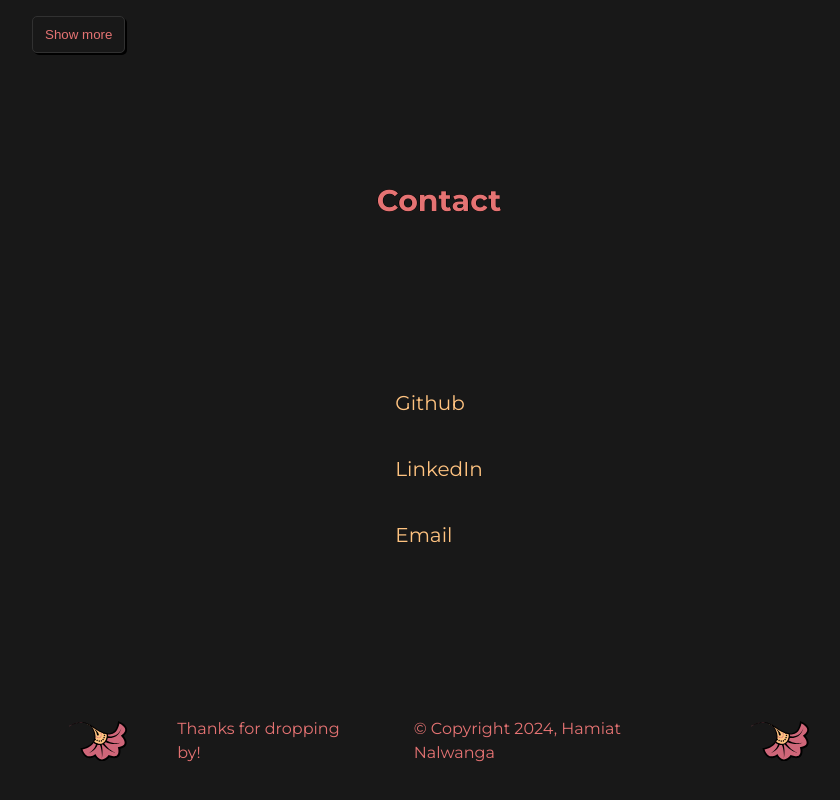
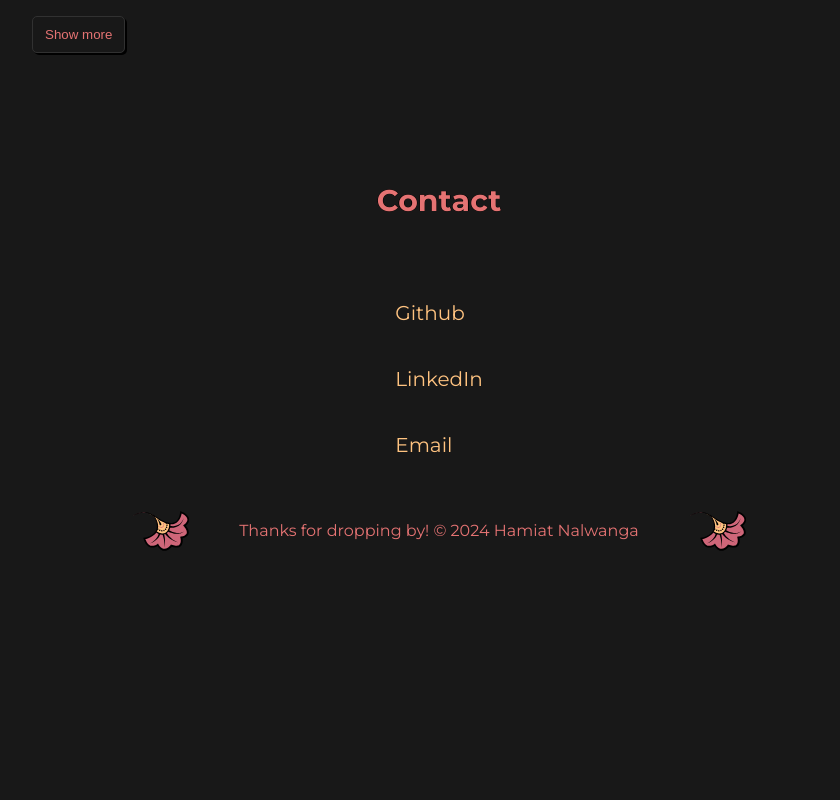
Before and after one commit to hamiat/folio, a React (Create React App) app: page / in a window 1280 px wide. Shown: the part 1180-1980 px from the top of the page, without its empty margins (201-1041 px from the left). After the commit the page ends 1769 px from the top, so only its background shows below. Built offline with nearby package versions, Linux system fonts and the light colour scheme.

Commit message:
Minor fix

```diff
--- a/src/components/Contact/Contact.tsx
+++ b/src/components/Contact/Contact.tsx
@@ -54,8 +54,7 @@ const Contact: React.FC = () => {
       </motion.div>
       <motion.section variants={contentVariants} className={style.flows}>
         <Flower classNames={style.flowsOne} />
-        <p>Thanks for dropping by!</p>
-        <p>&copy; Copyright {getCurrentYear()}, Hamiat Nalwanga</p>
+        <p>Thanks for dropping by! &copy; {getCurrentYear()} Hamiat Nalwanga</p>
         <Flower classNames={style.flowsTwo} />
       </motion.section>
     </motion.section>
--- a/src/components/Contact/contact.module.scss
+++ b/src/components/Contact/contact.module.scss
@@ -8,7 +8,7 @@
   flex-direction: column;
   justify-content: space-between;
   align-items: center;
-  height: 80vh;
+  height: 50vh;
   z-index: 5;
   padding-top: 128px;
 
@@ -34,7 +34,7 @@
     }
   }
   .flows {
-    width: 60%;
+    width: 65%;
     height: 25%;
     grid-row: 5;
     grid-column: 1 / span 2;
```
